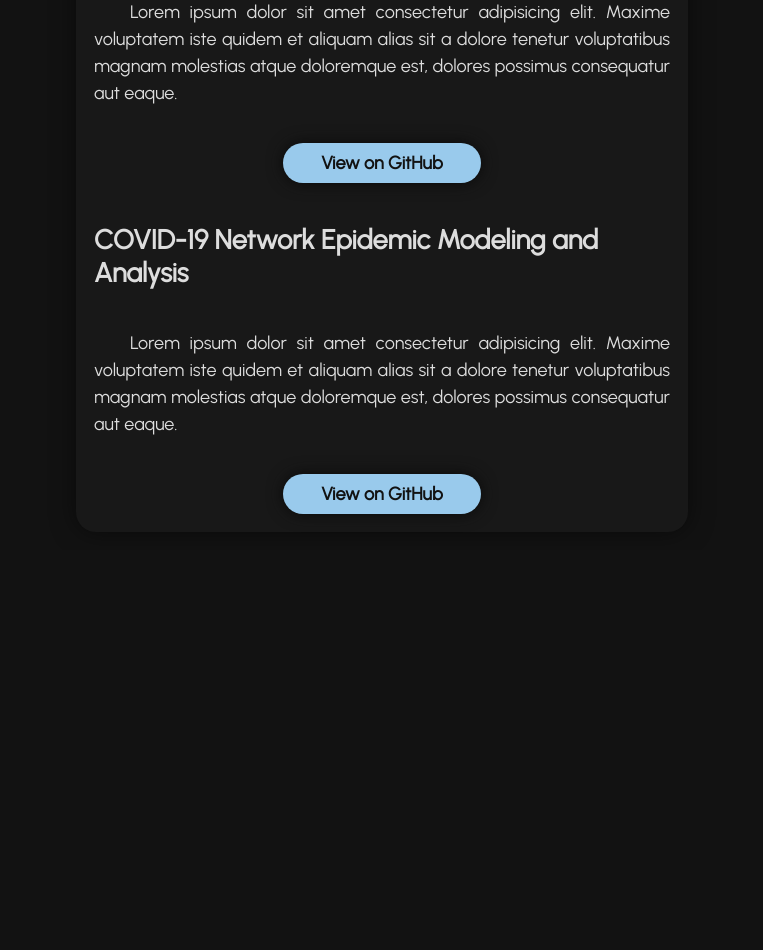
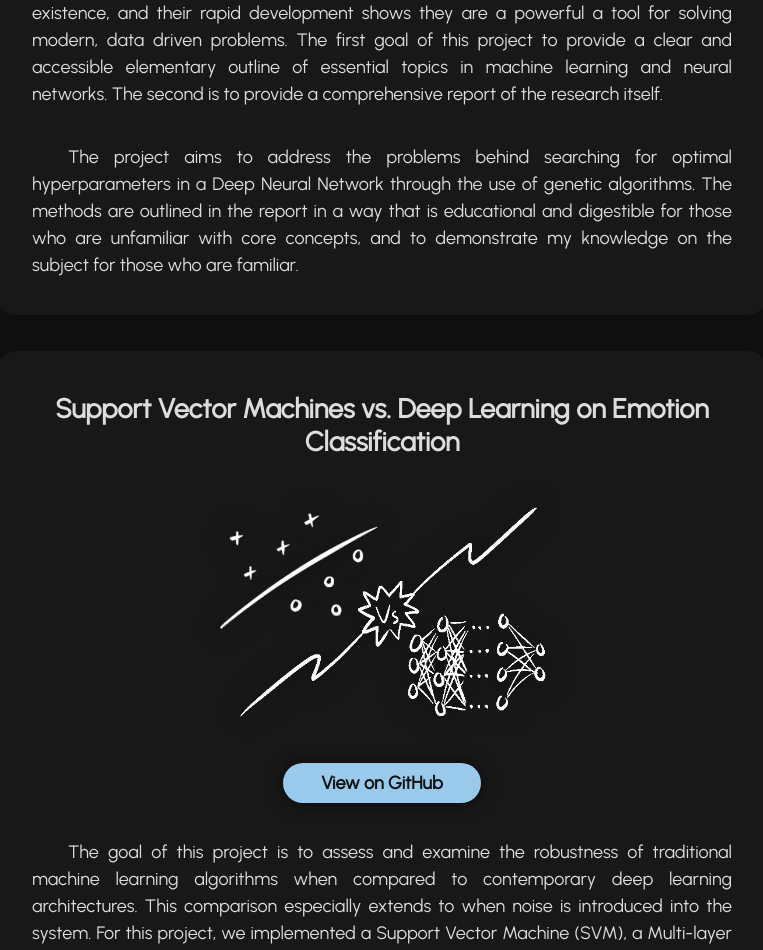
Before and after one commit to christopher-woloshyn/cwolosh1.github.io, a React (Create React App) app: page /projects in a window 1280 px wide. Shown: the part 1680-2630 px from the top of the page, without its empty margins (258-1021 px from the left). Before the commit the page ends 2230 px from the top, so only its background shows below. Built offline with nearby package versions, Linux system fonts and the light colour scheme.

Commit message:
Continued work on projects page and content.

```diff
--- a/src/App.js
+++ b/src/App.js
@@ -1,7 +1,7 @@
 import { BrowserRouter as Router, Route, Switch } from 'react-router-dom';
 import Navbar from './components/Navbar';
 import Home from './components/Home';
-import Interests from './components/Interests';
+// import Interests from './components/Interests';
 import Projects from './components/Projects';
 import UnderContruction from './components/UnderContruction';
 import NotFound from './components/NotFound';
--- /dev/null
+++ b/src/components/HSRProjects.jsx
@@ -0,0 +1,24 @@
+const HSRProjects = () => {
+    return (
+        <div className="paragraph-wrapper">
+            <h2>Flight Safety Index</h2>
+            <p>
+                Lorem ipsum dolor sit amet consectetur adipisicing elit. Maxime voluptatem iste quidem et aliquam alias sit a dolore tenetur voluptatibus magnam molestias atque doloremque est, dolores possimus consequatur aut eaque.
+            </p>
+            <h2>School Safety Index</h2>
+            <p>
+                Lorem ipsum dolor sit amet consectetur adipisicing elit. Maxime voluptatem iste quidem et aliquam alias sit a dolore tenetur voluptatibus magnam molestias atque doloremque est, dolores possimus consequatur aut eaque.
+            </p>
+            <h2>Economic Risk Index</h2>
+            <p>
+                Lorem ipsum dolor sit amet consectetur adipisicing elit. Maxime voluptatem iste quidem et aliquam alias sit a dolore tenetur voluptatibus magnam molestias atque doloremque est, dolores possimus consequatur aut eaque.
+            </p>
+            <h2>Business Risk Index</h2>
+            <p>
+                Lorem ipsum dolor sit amet consectetur adipisicing elit. Maxime voluptatem iste quidem et aliquam alias sit a dolore tenetur voluptatibus magnam molestias atque doloremque est, dolores possimus consequatur aut eaque.
+            </p>
+        </div>
+    );
+}
+
+export default HSRProjects;
--- /dev/null
+++ b/src/components/ProjectItem.jsx
@@ -0,0 +1,33 @@
+const ProjectItem = (props) => {
+
+    return (
+        <div className="content-wrapper">
+            <h2>{props.title}</h2>
+            {
+            props.icon &&
+            <div className="project-image-container">
+                <img
+                    src={props.icon}
+                    alt={`Icon from the ${props.title} project.`}
+                />
+            </div>
+            }
+            {
+            props.href &&
+            <div className="button-container">
+                <a
+                    className="projects-button"
+                    target="_blank"
+                    rel="noreferrer"
+                    href={props.href}
+                >
+                    {props.buttonName}
+                </a>
+            </div>
+            }
+            {props.children}
+        </div>
+    );
+}
+
+export default ProjectItem;
--- a/src/components/Projects.jsx
+++ b/src/components/Projects.jsx
@@ -1,57 +1,63 @@
-import { Link } from 'react-router-dom';
+import CovidModel from './../icons/covid19-modeling-logo.png'
+import HyperparameterOptimization from './../icons/hyperparameter-optimization-logo.png'
+import SvmVsCnn from './../icons/svm-vs-cnn-logo.png'
+import HSRProjects from './HSRProjects';
+import ProjectItem from './ProjectItem';
 
 const Projects = () => {
     return (
         <div className="content-body">
-            <a target="_blank" href="https://hsr.health/">
+            <a target="_blank" rel="noreferrer" href="https://hsr.health/">
                 <h1 className="title-with-link">HSR.health</h1>
             </a>
-            <div className="paragraph-wrapper">
-                <h2>Flight Safety Index</h2>
-                <p>Lorem ipsum dolor sit amet consectetur adipisicing elit. Maxime voluptatem iste quidem et aliquam alias sit a dolore tenetur voluptatibus magnam molestias atque doloremque est, dolores possimus consequatur aut eaque.</p>
-                <h2>School Safety Index</h2>
-                <p>Lorem ipsum dolor sit amet consectetur adipisicing elit. Maxime voluptatem iste quidem et aliquam alias sit a dolore tenetur voluptatibus magnam molestias atque doloremque est, dolores possimus consequatur aut eaque.</p>
-                <h2>Economic Risk Index</h2>
-                <p>Lorem ipsum dolor sit amet consectetur adipisicing elit. Maxime voluptatem iste quidem et aliquam alias sit a dolore tenetur voluptatibus magnam molestias atque doloremque est, dolores possimus consequatur aut eaque.</p>
-                <h2>Business Risk Index</h2>
-                <p>Lorem ipsum dolor sit amet consectetur adipisicing elit. Maxime voluptatem iste quidem et aliquam alias sit a dolore tenetur voluptatibus magnam molestias atque doloremque est, dolores possimus consequatur aut eaque.</p>
-            </div>
+            <HSRProjects />
             <h1>Binghamton University</h1>
-            <div className="paragraph-wrapper-with-button">
-                <h2>Neural Network Hyperparamter Optimization with Evolutionary Algorithms</h2>
-                <p>Lorem ipsum dolor sit amet consectetur adipisicing elit. Maxime voluptatem iste quidem et aliquam alias sit a dolore tenetur voluptatibus magnam molestias atque doloremque est, dolores possimus consequatur aut eaque.</p>
-                <div className="button-container">
-                    <a
-                        className="projects-button"
-                        target="_blank"
+            <ProjectItem
+                title="Neural Network Hyperparamter Optimization with Evolutionary Algorithms"
+                icon={HyperparameterOptimization}
                 href="https://github.com/cwolosh1/hyperparameter-optimization"
+                buttonName="View on GitHub"
             >
-                        View on GitHub
-                    </a>
-                </div>
-                <h2>Support Vector Machines vs. Deep Learning on Speech Emotion Classification</h2>
-                <p>Lorem ipsum dolor sit amet consectetur adipisicing elit. Maxime voluptatem iste quidem et aliquam alias sit a dolore tenetur voluptatibus magnam molestias atque doloremque est, dolores possimus consequatur aut eaque.</p>
-                <div className="button-container">
-                    <a
-                        className="projects-button"
-                        target="_blank"
+                <p>
+                    Neural networks permeate throughout the biggest technology companies in existence, and their rapid development shows they are a powerful a tool for solving modern, data driven problems. The first goal of this project to provide a clear and accessible elementary outline of essential topics in machine learning and neural networks. The second is to provide a comprehensive report of the research itself.
+                </p>
+                <p>
+                    The project aims to address the problems behind searching for optimal hyperparameters in a Deep Neural Network through the use of genetic algorithms. The methods are outlined in the report in a way that is educational and digestible for those who are unfamiliar with core concepts, and to demonstrate my knowledge on the subject for those who are familiar.
+                </p>
+            </ProjectItem>
+            <ProjectItem
+                title="Support Vector Machines vs. Deep Learning on Emotion Classification"
+                icon={SvmVsCnn}
                 href="https://github.com/cwolosh1/emotion-classification"
+                buttonName="View on GitHub"
             >
-                        View on GitHub
-                    </a>
-                </div>
-                <h2>COVID-19 Network Epidemic Modeling and Analysis</h2>
-                <p>Lorem ipsum dolor sit amet consectetur adipisicing elit. Maxime voluptatem iste quidem et aliquam alias sit a dolore tenetur voluptatibus magnam molestias atque doloremque est, dolores possimus consequatur aut eaque.</p>
-                <div className="button-container">
-                    <a
-                        className="projects-button"
-                        target="_blank"
+                <p>
+                    The goal of this project is to assess and examine the robustness of traditional machine learning algorithms when compared to contemporary deep learning architectures. This comparison especially extends to when noise is introduced into the system. For this project, we implemented a Support Vector Machine (SVM), a Multi-layer Perceptron (MLP), and a Convolutional Neural Network (CNN) to classify between 7 different emotions from labeled speech data.
+                </p>
+                <p>
+                    These data come from the Toronto Emotion Speech Set (TESS), and the specific emotions are anger, disgust, fear, happiness, neutral, pleasant surprise, and sadness. We used MFCC preprocessing to extract phonetic features in a matrix form. This project demonstrates the importance of experimenting with many types of machine learning architectures to deduce what is the most robust option for each problem.
+                </p>
+            </ProjectItem>
+            <ProjectItem
+                title="COVID-19 Network Epidemic Modeling and Analysis"
+                icon={CovidModel}
                 href="https://github.com/cwolosh1/social-distancing"
+                buttonName="View on GitHub"
             >
-                        View on GitHub
-                    </a>
-                </div>
-            </div>
+                <p>
+                    The goal of this project was to create a comprehensive pandemic simulation that captures the key assumptions of standard disease spread models while adding its own assumptions to additionally model social distancing in the population. Thousands of simulations were conducted systematically across a set of differing model parameters. The resulting data from these simulations were then analyzed and inferred upon to inform the best course of actions of individuals and governments eraly in the COVID-19 Pandemic. My results revealed and emphasized the importance of reacting early, and reacting strongly with respect to limiting social contact. Governments must be cautious in their endeavors to reopen the economy, but with an informed mindset and proper mitigation infrastructure, can do so without causing a second wave outbreak.
+                </p>
+            </ProjectItem>
+            <ProjectItem
+                title="Machine Learning Abstract Maker"
+                icon=""
+                href="https://devpost.com/software/abstract-abstract-maker"
+                buttonName="View on Devpost"
+            >
+                <p>
+                    This project uses a database of scientific abstracts provided by H1 Insights, a sponsor of the 2019 HackBU Hackathon! I implemented an n-th order Markov Chain in order to generate a scientific abstract from a training set of over 400,000 peer reviewed abstracts. This project won two awards at the 2019 HackBU Hackathon: Best use of H1 Insights' Dataset and Funniest Hack. More project details and source code can be found on Devpost.
+                </p>
+            </ProjectItem>
         </div>
     );
 }
--- a/src/index.css
+++ b/src/index.css
@@ -11,7 +11,7 @@
   --nav-size: 90px;
   --border-radius: 20px;
   --speed: 300ms;
-  --main-width: clamp(500px, 75%, 900px);
+  --main-width: clamp(400px, 75%, 700px);
 }
 body {
   background: #121212;
@@ -48,7 +48,7 @@ a {
 }
 
 /* Navbar Left */
-.name{
+.name {
   display: flex;
   align-items: center;
   width: 8em;
@@ -166,8 +166,6 @@ a {
   display: flex;
   flex-direction: column;
   align-items: center;
-  margin-left: 20%;
-  margin-right: 20%;
 }
 .content-body h1 {
   margin-top: 1em;
@@ -192,7 +190,7 @@ a {
   z-index: -1;
   width: var(--main-width);
   background-color: var(--bg-layer1);
-  padding: 0 1em 0 1em;
+  padding: 1em 2em 2em 2em;
   margin: 1em;
   font-size: 18px;
   border-radius: var(--border-radius);
@@ -217,29 +215,41 @@ a {
   font-weight: bold;
   padding: .5em;
   margin-top: 1em;
-  margin-bottom: 1em;
+  margin-bottom: 2em;
   filter: drop-shadow(0px 0px 8px var(--shadow-color));
   transition: 300ms;
 }
-.paragraph-wrapper-with-button {
+.content-wrapper {
   display: flex;
   flex-direction: column;
   justify-content: flex-end;
   width: var(--main-width);
   background-color: var(--bg-layer1);
-  padding: 0 1em 0 1em;
+  padding: 1em 2em 0em 2em;
   margin: 1em;
   font-size: 18px;
   border-radius: var(--border-radius);
   filter: drop-shadow(0px 0px 12px var(--shadow-color));
 }
-.paragraph-wrapper-with-button p {
+.content-wrapper p {
   text-indent: 2em;
   text-align: justify;
   line-height: 1.5;
+  margin: 0 0 2em 0;
 }
-.paragraph-wrapper-with-button .projects-button:hover {
+.content-wrapper h2 {
+text-align: center;
+}
+.content-wrapper .projects-button:hover {
   background-color: var(--accent2);
+}
+.project-image-container {
+  display: flex;
+  justify-content: center;
+}
+.project-image-container img {
+  border-radius: 0;
+  width: 50%;
 }
 
 /* UnderConstruction Page */
```
Lines whose indentation alone changed are shown as unchanged.
